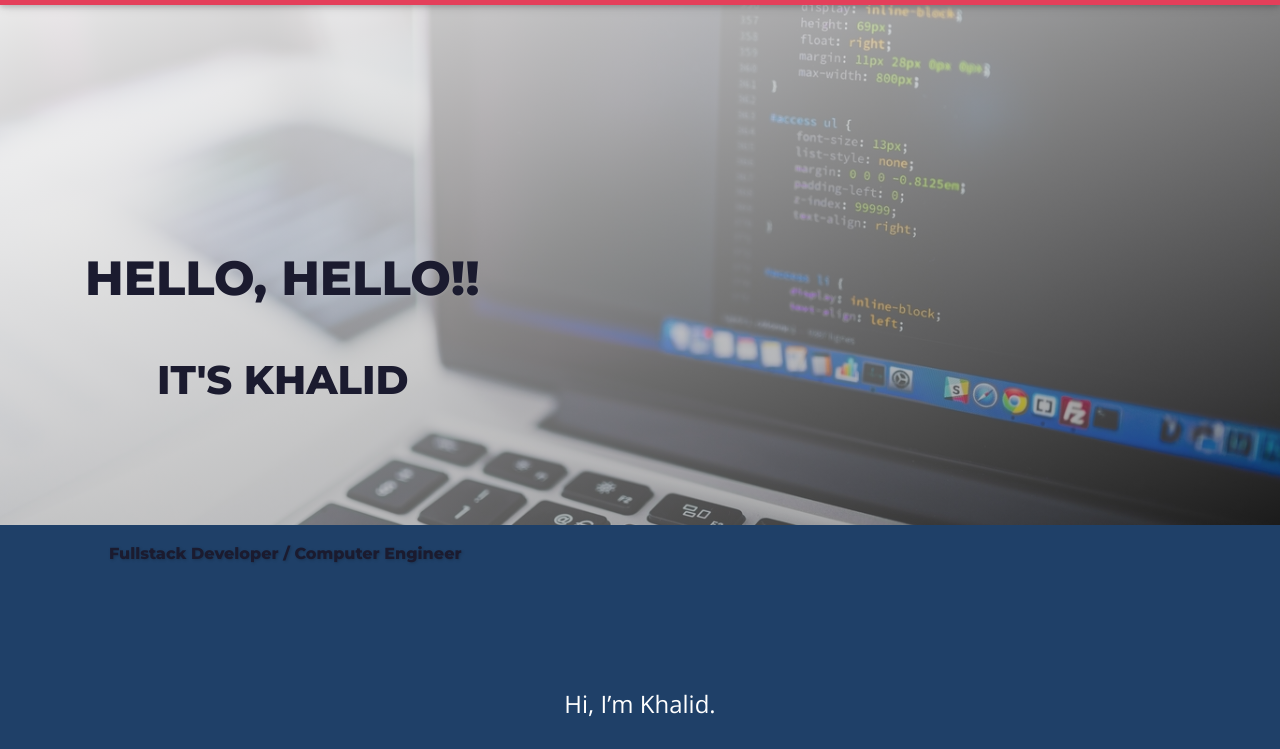
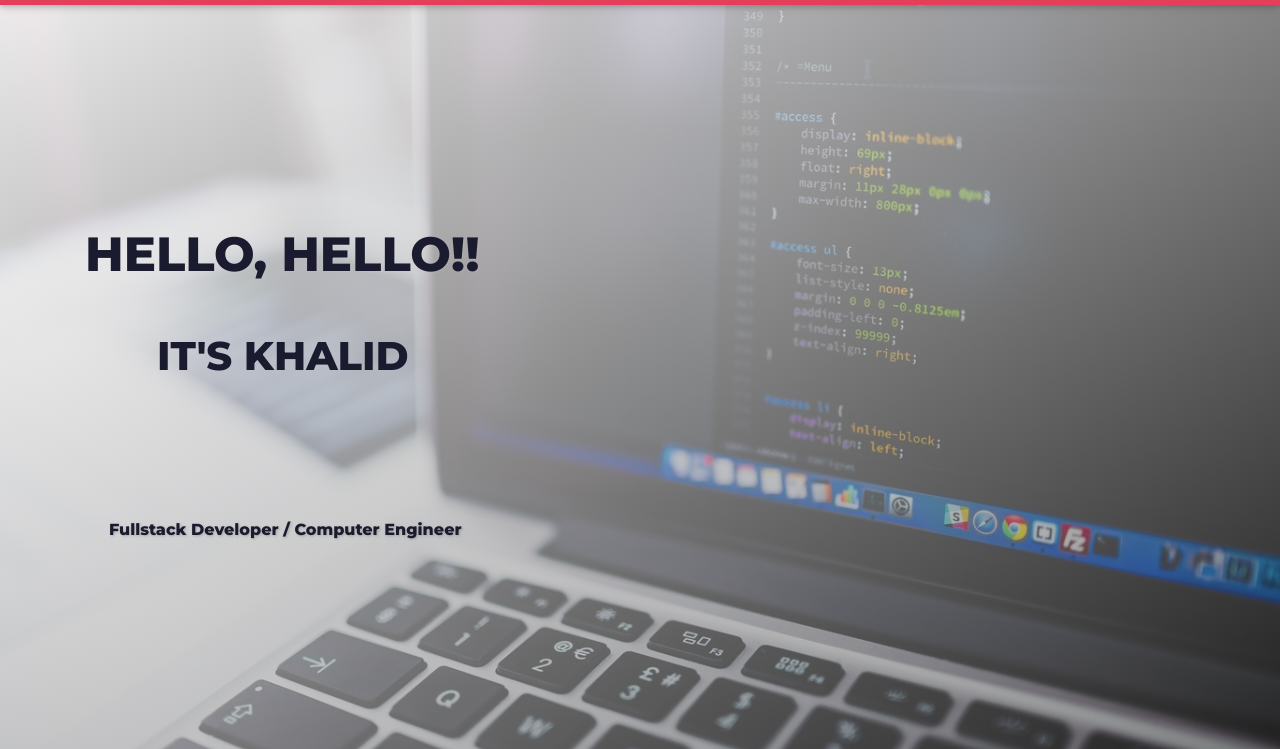
Before and after one commit to khalid-bkr/khalid_baker, a plain HTML site: page index.html in a window 1280 px wide. Shown: the part 67-816 px from the top of the page. Drawn offline with nearby package versions, Linux system fonts and the light colour scheme.

Commit message:
fixed banner problem

```diff
--- a/assests/css/components/banner.css
+++ b/assests/css/components/banner.css
@@ -2,7 +2,7 @@
   background-size: cover;
   background-position: center;
   padding: 150px 0;
-  height: 65vh;
+  height: auto;
 }
 
 .banner h1 {
@@ -41,8 +41,11 @@
 }
 
 .top-block {
-  max-height: 65vh;
+  /*max-height: 65vh;*/
+  max-height: auto;
 }
+
+
 
 @media (max-width: 768px) {
 
@@ -50,7 +53,6 @@
   padding: 100px 0;
 
 }
-
 
 .top-block .banner .header  {
   padding-top: 0;
--- a/assests/css/style.css
+++ b/assests/css/style.css
@@ -28,13 +28,13 @@ html, body {
 
 /*top section*/
 #top {
-  max-height: 80vh;
+  max-height: auto;
   box-shadow: 0 4px 2px -2px gray;
 }
 
 .header {
   padding-top: 72px;
-  margin-top: 24px;
+/*  margin-top: 24px;*/
 }
 
 /*./top section*/
@@ -73,7 +73,7 @@ html, body {
 /*skills section*/
 
 #skills {
-  height: 70vh;
+  height: auto;
   background-color: #1f4068;
   padding-top: 128px;
 
```
